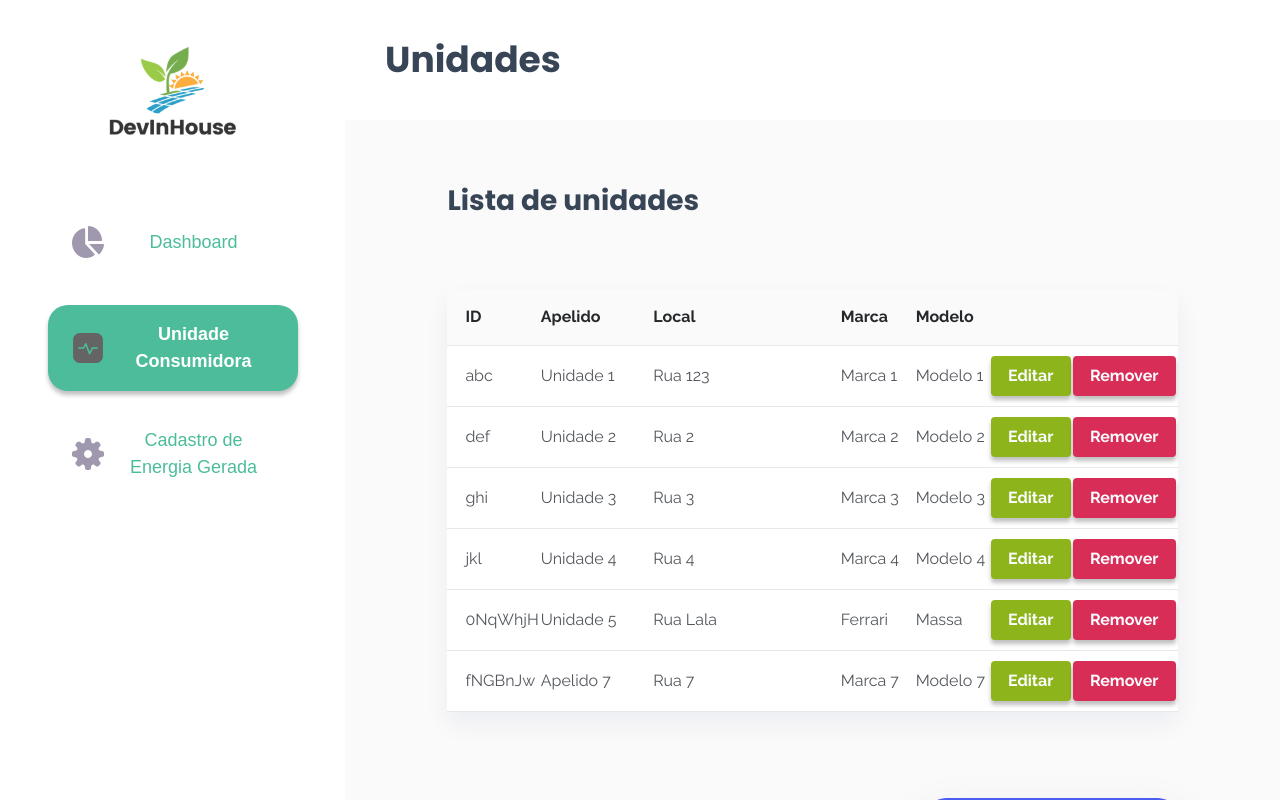
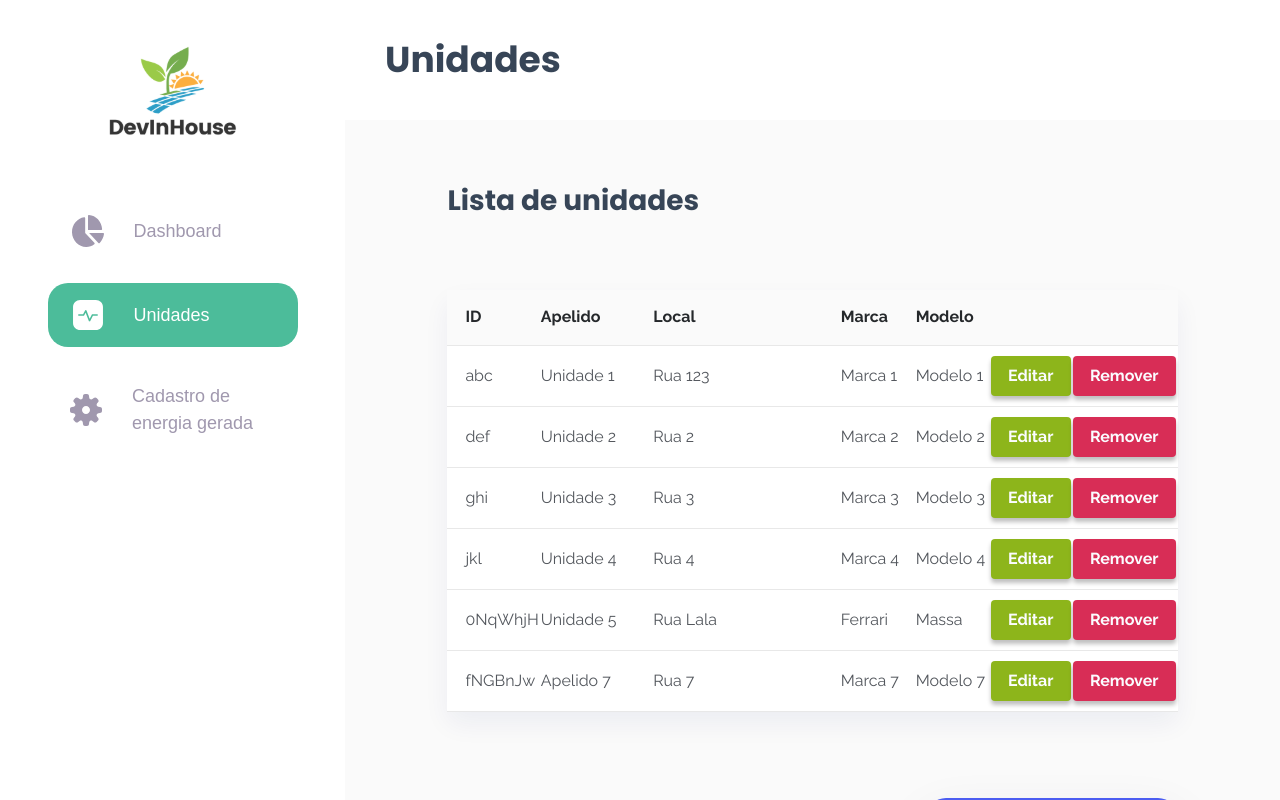
Before and after one commit to FuturoDEV-Ingleses/M02S01-React-Revisao, a React (Vite) app: page /unidades in a window 1280 px wide. Built offline with nearby package versions, Linux system fonts and the light colour scheme; data requests are answered from the project's data file.

Commit message:
altera Navbar

```diff
--- a/src/components/molecules/Navbar/Navbar.css
+++ b/src/components/molecules/Navbar/Navbar.css
@@ -15,7 +15,7 @@
   padding: 16px 24px;
   font-size: 18px;
   line-height: 27px;
-  color: #4cbc9a;
+  color: #A098AE;
   background: none;
   border-radius: 20px;
   border: none;
@@ -23,33 +23,20 @@
   min-width: 250px;
   display: flex;
   align-items: center;
-  justify-content: center;
-  gap: 10px;
+  gap: 30px;
 }
 
 .Navbar button span {
-  width: 160px;
-  height: 54px;
   display: flex;
   align-items: center;
-  justify-content: center;
-}
-
-.Navbar button img {
-  /* alterar cor do svg para branco */
-  /* filter: invert(100%); */
-  /* filter: invert(100%) sepia(0%) saturate(0%) hue-rotate(0deg)
-    brightness(100%) contrast(100%); */
+  text-align: left;
 }
 
 .Navbar button.selected {
-  box-shadow: 0px 4px 4px rgba(0, 0, 0, 0.25);
-  font-weight: 700;
   background: #4cbc9a;
   color: #ffffff;
 }
 
 .Navbar button.selected img {
-  filter: invert(100%) sepia(0%) saturate(0%) hue-rotate(0deg)
-    brightness(100%) contrast(100%);
+  filter: brightness(200%) contrast(500%);
 }
--- a/src/components/molecules/Navbar/Navbar.jsx
+++ b/src/components/molecules/Navbar/Navbar.jsx
@@ -31,14 +31,14 @@ export default function Navbar() {
         onClick={() => handleClick("/unidades")}
       >
         <img src={unidadeConsumidora} alt="unidade consumidora" />
-        <span>Unidade Consumidora</span>
+        <span>Unidades</span>
       </button>
       <button
         className={isSelected("/cadastro")}
         onClick={() => handleClick("/cadastro")}
       >
         <img src={cadastroEnergiaGerada} alt="cadastro de energia gerada" />
-        <span>Cadastro de Energia Gerada</span>
+        <span>Cadastro de energia gerada</span>
       </button>
     </nav>
   );
```
